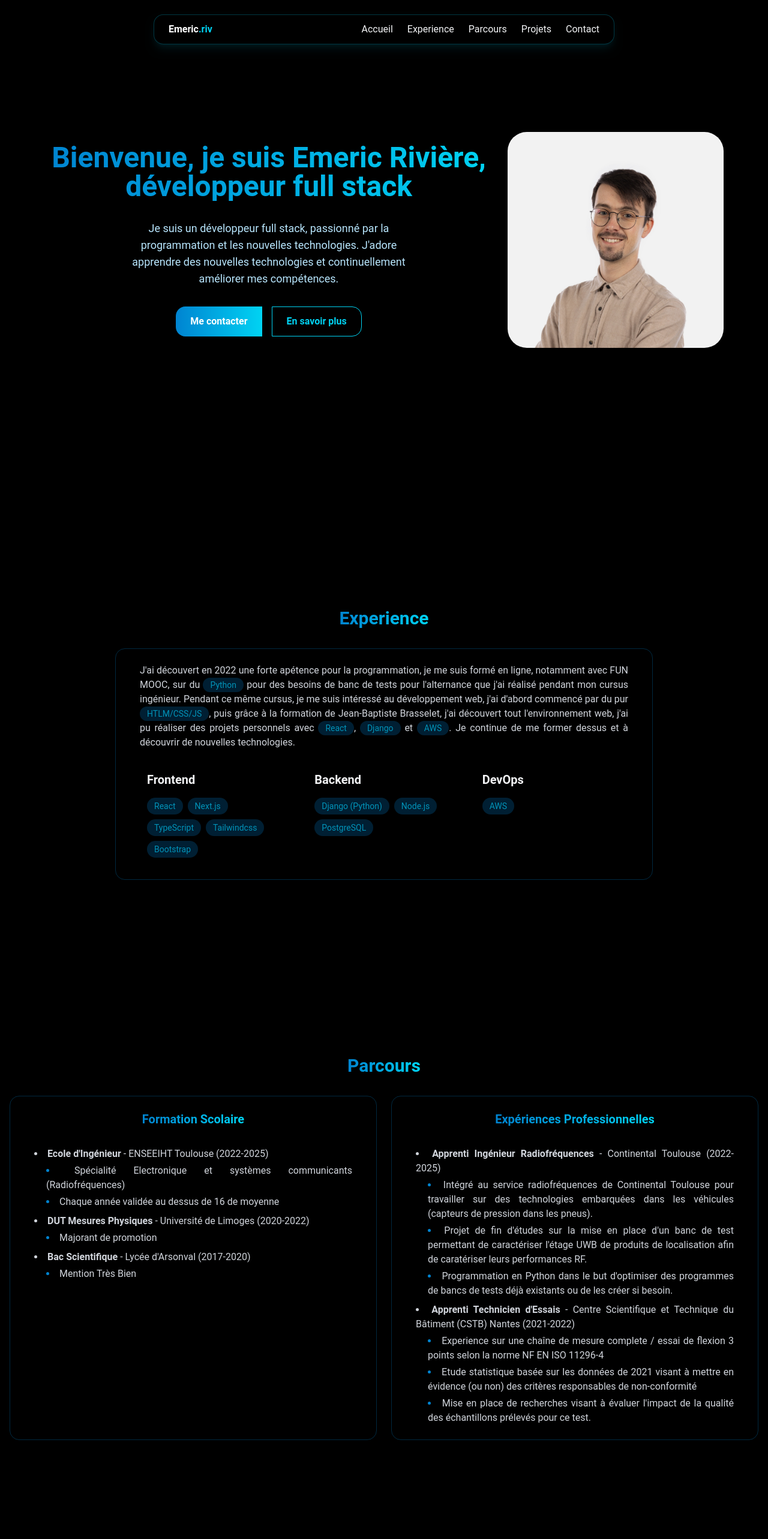
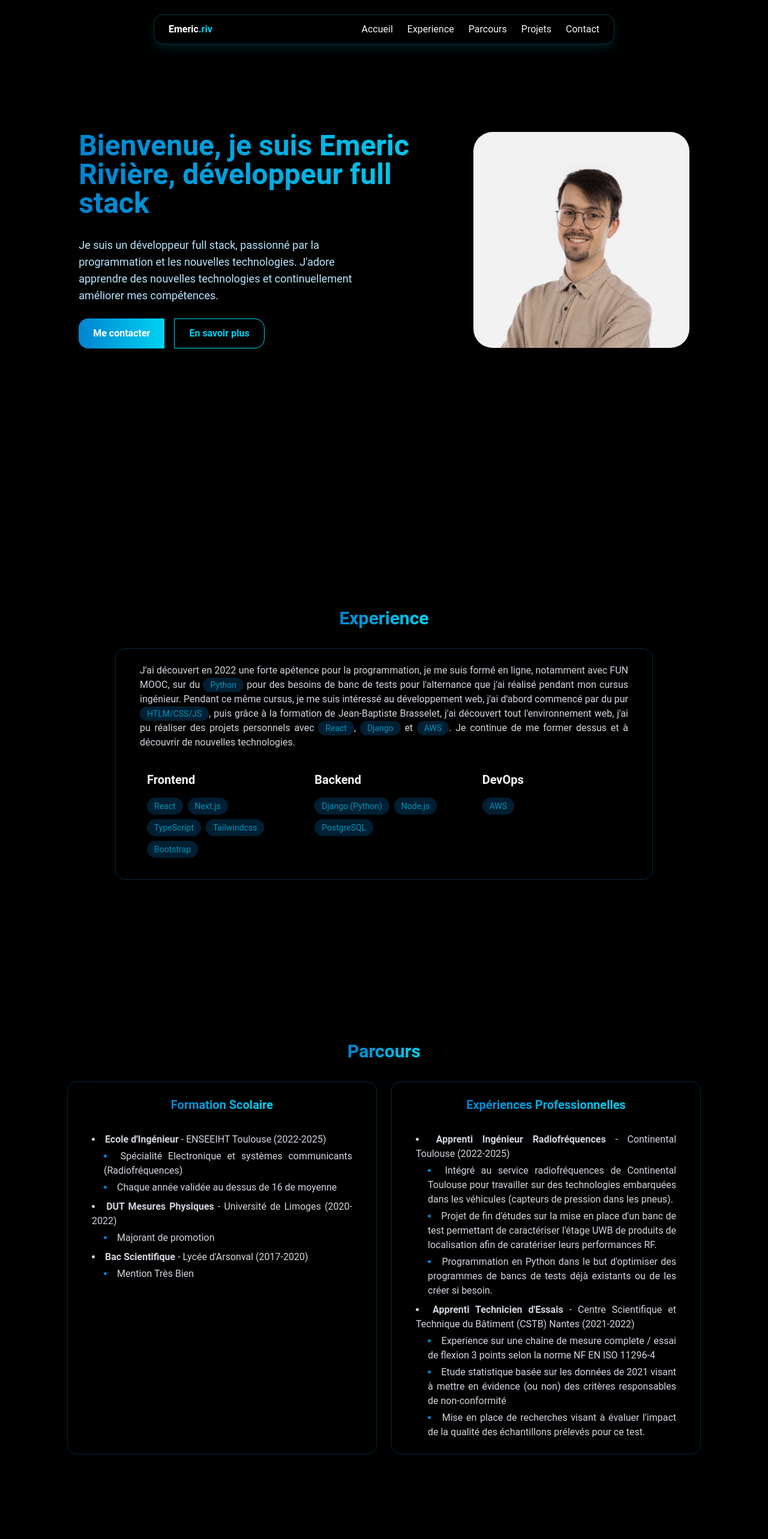
Before and after one commit to emericriv/portfolio, a React (Vite) app: page / in a window 1280 px wide. Shown: the top 2566 px of the page at 60% size. Built offline with nearby package versions, Linux system fonts and the light colour scheme.

Commit message:
Updated padding in sections because of the future social media component

```diff
--- a/src/components/sections/Contact.tsx
+++ b/src/components/sections/Contact.tsx
@@ -72,10 +72,10 @@ export const Contact = () => {
   return (
     <section
       id="contact"
-      className="min-h-screen flex items-center justify-center py-20"
+      className="min-h-screen flex items-center justify-center py-20 px-4 md:px-28"
     >
       <Toaster position="top-right" />
-      <div className="px-4 w-full min-w-[300px] md:w-[500px] sm:w-2/3 p-6">
+      <div className="w-full min-w-[300px] md:w-[500px] sm:w-2/3 p-6">
         <h2
           className="text-3xl text-center font-bold bg-clip-text
           text-transparent bg-gradient-to-r from-sky-600 to-cyan-400 mb-8"
--- a/src/components/sections/Experience.tsx
+++ b/src/components/sections/Experience.tsx
@@ -12,7 +12,7 @@ const Experience = () => {
   return (
     <section
       id="experience"
-      className="min-h-screen flex flex-col items-center justify-center px-4 scroll-mt-20 sm:scroll-mt-0 mb-25 md:mb-10"
+      className="min-h-screen flex flex-col items-center justify-center px-4 md:px-28 scroll-mt-20 sm:scroll-mt-0 mb-25 md:mb-10"
     >
       <h2
         className="text-3xl text-center font-bold bg-clip-text
--- a/src/components/sections/Home.tsx
+++ b/src/components/sections/Home.tsx
@@ -2,16 +2,16 @@ const Home = () => {
   return (
     <section
       id="accueil"
-      className="min-h-screen flex items-center justify-center px-4 gap-6 mb-25 md:mb-10"
+      className="min-h-screen flex items-center justify-center px-4 lg:px-28 gap-6 mb-25 md:mb-10"
     >
-      <div className="flex flex-col items-center justify-center text-center w-full md:max-w-3/5">
+      <div className="flex flex-col items-start justify-center text-left w-full md:max-w-3/5">
         <h1
-          className="text-5xl text-center font-bold bg-clip-text
+          className="text-5xl text-left font-bold bg-clip-text
           text-transparent bg-gradient-to-r from-sky-600 to-cyan-400 mb-8"
         >
           Bienvenue, je suis Emeric Rivière, développeur full stack
         </h1>
-        <p className="text-lg text-sky-200 mb-8 max-w-lg mx-auto">
+        <p className="text-lg text-sky-200 mb-6 max-w-lg mx-auto">
           Je suis un développeur full stack, passionné par la programmation et
           les nouvelles technologies. J'adore apprendre des nouvelles
           technologies et continuellement améliorer mes compétences.
@@ -25,7 +25,7 @@ const Home = () => {
           </button>
         </div>
       </div>
-      <div className="relative w-90 hidden md:block">
+      <div className="relative w-90 hidden lg:block">
         <img
           src="/img/moi.jpg"
           alt="Développeur"
--- a/src/components/sections/Parcours.tsx
+++ b/src/components/sections/Parcours.tsx
@@ -2,7 +2,7 @@ const Parcours = () => {
   return (
     <section
       id="parcours"
-      className="min-h-screen flex flex-col items-center justify-center px-4 scroll-mt-20 md:scroll-mt-25 xl:scroll-mt-16  mb-25"
+      className="min-h-screen flex flex-col items-center justify-center px-4 md:px-28 scroll-mt-20 md:scroll-mt-25 xl:scroll-mt-20  mb-25"
     >
       <h2
         className="text-3xl text-center font-bold bg-clip-text
--- a/src/components/sections/Projets.tsx
+++ b/src/components/sections/Projets.tsx
@@ -60,7 +60,7 @@ const Projets = () => {
   return (
     <section
       id="projets"
-      className="min-h-screen flex flex-col items-center justify-center px-4 mb-25 scroll-mt-5 sm:scroll-mt-24 lg:scroll-mt-8"
+      className="min-h-screen flex flex-col items-center justify-center px-4 md:px-28 mb-25 scroll-mt-5 sm:scroll-mt-24 lg:scroll-mt-8"
     >
       <h2
         className="text-3xl text-center font-bold bg-clip-text
@@ -68,7 +68,7 @@ const Projets = () => {
       >
         Projets
       </h2>
-      <div className="w-full max-w-3/4 grid grid-cols-1 md:grid-cols-2 xl:grid-cols-3 gap-6">
+      <div className="w-full grid grid-cols-1 md:grid-cols-2 xl:grid-cols-3 gap-6">
         {projets.map((projet, index) => (
           <div
             key={index}
@@ -85,7 +85,7 @@ const Projets = () => {
             />
             <div className="p-4 flex flex-col flex-grow">
               <h3 className="text-xl font-bold text-center">{projet.title}</h3>
-              <p className="text-justify mt-2 flex-grow">
+              <p className="text-justify mt-2 flex-grow mb-4">
                 {projet.description}
               </p>
               <div className="mt-2 flex items-center justify-between w-full">
--- a/src/index.css
+++ b/src/index.css
@@ -6,6 +6,11 @@ html, body {
   font-family: 'Roboto', sans-serif;
   background: #000;
   color: #f3f4f6;
+}
+
+p {
+  margin-right: 0;
+  margin-left: 0;
 }
 
 /* Désactive le surlignage de l'autocomplétion des champs de formulaire */
```
